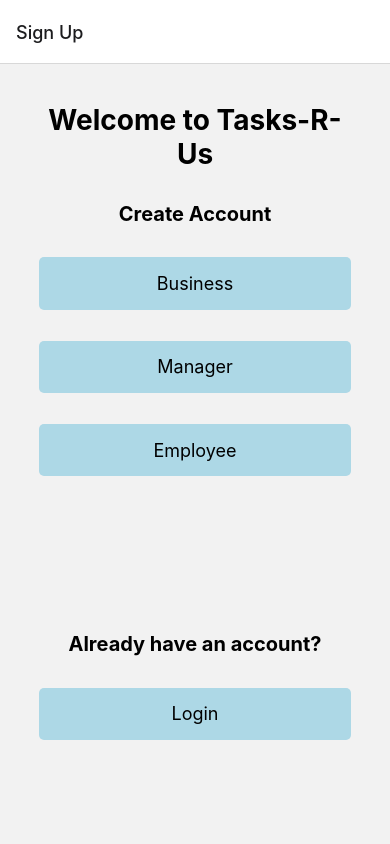
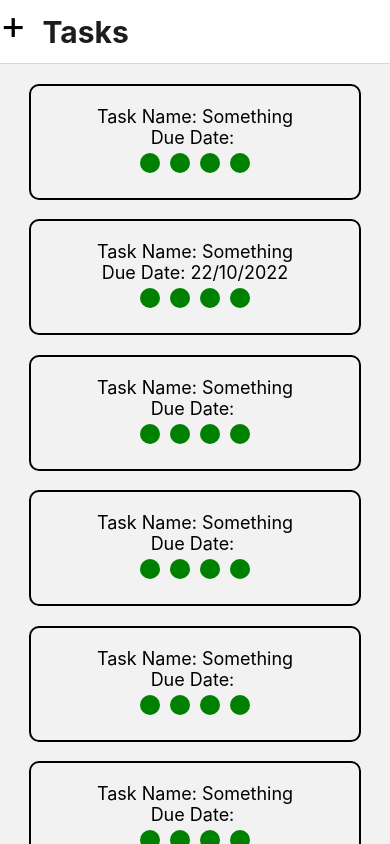
Before and after one commit to HorvathTeddy/TaskMaster, a React Native app: screen / in a window 390 px wide. Built offline with nearby package versions, Linux system fonts and the light colour scheme.

Commit message:
Added Add button

```diff
--- a/App.js
+++ b/App.js
@@ -11,12 +11,12 @@ export default function App() {
   const handlePress = () => false;
   return (
     <NavigationContainer style={styles.container}>
-      <LoginStack></LoginStack>
+      {/* <LoginStack></LoginStack> */}
       {/* <NavBar></NavBar> */}
       {/* <View> */}
       {/* <ScrollView style={styles.scrollview}> */}
       {/* <Task dueDate="hi"></Task> */}
-      {/* <TaskStack></TaskStack> */}
+      <TaskStack></TaskStack>
       {/* </ScrollView> */}
       {/* </View> */}
       {/* <AddTask></AddTask> */}
--- a/Views/StackManager/TaskStack.js
+++ b/Views/StackManager/TaskStack.js
@@ -13,7 +13,7 @@ const TaskStack = (props) => {
       initialRouteName="TaskRoot"
       screenOptions={{
         headerStyle: {
-          backgroundColor: "gray",
+          // backgroundColor: "gray",
         },
         headerTitleStyle: { fontSize: 30, fontWeight: "bold" },
       }}
@@ -21,18 +21,13 @@ const TaskStack = (props) => {
       <Stack.Screen
         name="Tasks"
         component={TaskRoot}
-        options={{
+        options={({ navigation }) => ({
           headerLeft: () => (
-            <TouchableOpacity
-              onPress={() => {
-                // navigation: AddTask,
-                // navigation.navigate("Add Task");
-              }}
-            >
+            <TouchableOpacity onPress={() => navigation.navigate("Add Task")}>
               <Text style={styles.plus}>+</Text>
             </TouchableOpacity>
           ),
-        }}
+        })}
       />
       <Stack.Screen name="Add Task" component={AddTask} />
     </Stack.Navigator>
```
